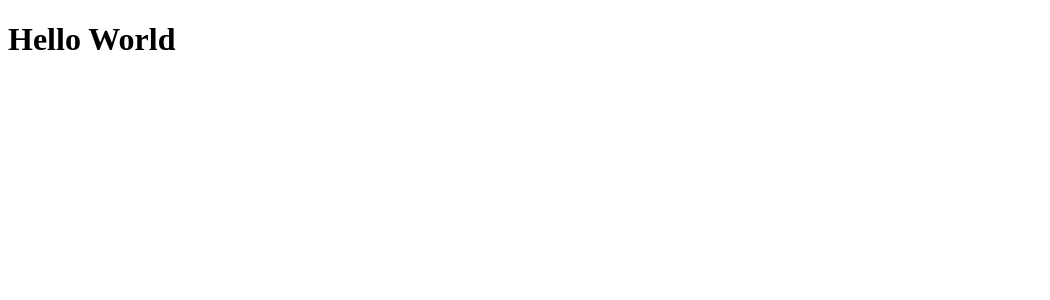
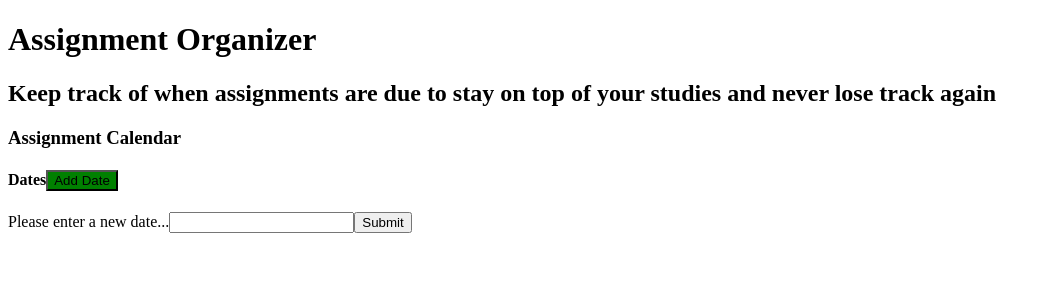
Before and after one commit to amherro/Assignment-Organizer, a React (Create React App) app: page / in a window 1280 px wide. Shown: the top 300 px of the page, without its empty margins (0-1050 px from the left). Built offline with nearby package versions, Linux system fonts and the light colour scheme.

Commit message:
Creating component structure.

```diff
--- a/package.json
+++ b/package.json
@@ -8,6 +8,7 @@
     "@testing-library/user-event": "^12.8.3",
     "react": "^17.0.2",
     "react-dom": "^17.0.2",
+    "react-icons": "^4.3.1",
     "react-scripts": "4.0.3",
     "web-vitals": "^1.1.2"
   },
--- a/src/App.js
+++ b/src/App.js
@@ -1,9 +1,12 @@
-import React, { useState } from 'react'
+import React from 'react'
+import AssignmentCalendar from './AssignmentCalendar'
+import Header from './Header'
 
 const App = () => {
   return (
     <div>
-      <h1>Hello World</h1>
+      <Header />
+      <AssignmentCalendar />
     </div>
   )
 }
--- /dev/null
+++ b/src/AssignmentCalendar.js
@@ -0,0 +1,31 @@
+import React, { useState } from 'react'
+import Button from './Button';
+import DatesInput from './DatesInput';
+
+const AssignmentCalendar = () => {
+    // const [showDateInput, setShowDateInput] = useState(false)
+    // const [dates, setDates] = useState([]);
+
+    // const addDate = (date) => {
+    //     setDates(dates.concat(date))
+    //     console.log('Clicked')
+    // }
+    // const toggleDateInput = () => {
+    //     setShowDateInput()
+    // }
+
+    return (
+        <main className="main-display">
+            <h3>Assignment Calendar</h3>
+            <h4 className="dates-Title"> Dates
+                <Button
+                    text='Add Date'
+                    color='green'
+                />
+            </h4>
+            <DatesInput />
+        </main>
+    )
+}
+
+export default AssignmentCalendar
--- /dev/null
+++ b/src/Button.js
@@ -0,0 +1,11 @@
+import React from 'react'
+
+const Button = ({ text, color, addDate, toggleDateInput }) => {
+    return (
+        <button style={{backgroundColor: color}} onClick={toggleDateInput}>
+            {text}
+        </button>
+    )
+}
+
+export default Button;
--- /dev/null
+++ b/src/DatesInput.js
@@ -0,0 +1,14 @@
+import React from 'react'
+import Button from './Button'
+
+const DatesInput = () => {
+    return (
+        <form className='dates-input'>
+            <label className='input-label'>Please enter a new date...</label>
+            <input type='text'></input>
+            <Button text='Submit' />
+        </form>
+    )
+}
+
+export default DatesInput
--- /dev/null
+++ b/src/Header.js
@@ -0,0 +1,12 @@
+import React from 'react'
+
+const Header = () => {
+    return (
+        <div>
+            <h1>Assignment Organizer</h1>
+            <h2>Keep track of when assignments are due to stay on top of your studies and never lose track again</h2>
+        </div>
+    )
+}
+
+export default Header
```
Also changed, not shown: src/Assignment.js (added, +15 -0 lines), src/AssignmentInput.js (added, +13 -0 lines), src/Date.js (added, +15 -0 lines), 1 other file (tests, documents, lock files or other folders).
